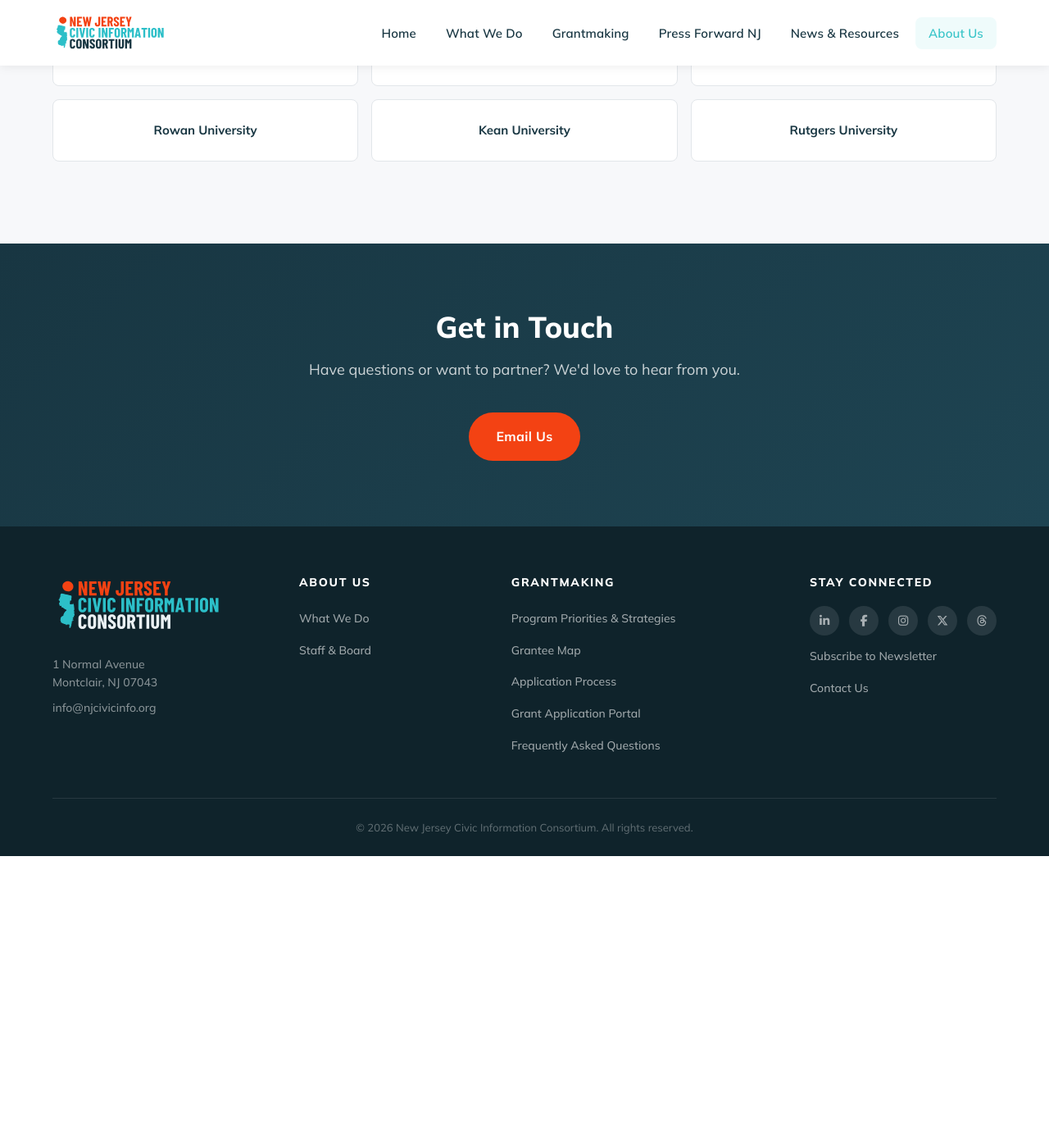
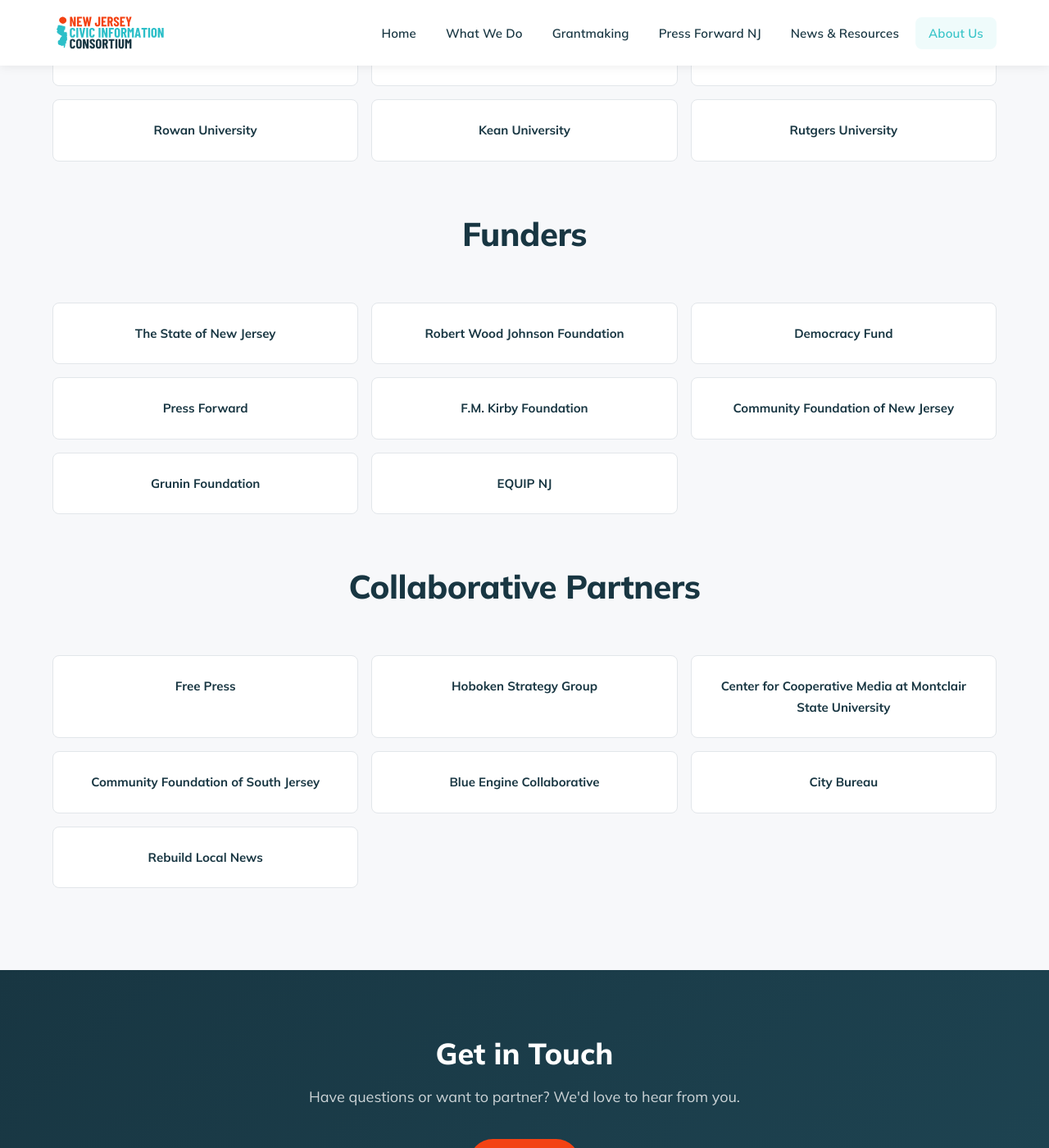
Before and after one commit to madi-mccool/njcivicinfo, a Jekyll site: the page built from docs/aboutus.md, in a window 1280 px wide and 1400 px high, scrolled down 3524 px. Shown: the whole window at 82% size. Built offline with Jekyll 4.4.1, drawn with Linux system fonts in a browser that asks for light colours; before the commit the page ends 4568 px from its top, so only the background shows below that.

Commit message:
Add 2024 financial documents and partner listings
- Add 2024 Form 990 and 2024 Audit resource cards to News & Resources page
- Add email blurb for previous years' financial documents
- Add Funders section to About Us page (8 funders)
- Add Collaborative Partners section to About Us page (7 partners)

https://claude.ai/code/session_01LGtYTwLYNdvwFEXgZsTep5

```diff
--- a/docs/aboutus.md
+++ b/docs/aboutus.md
@@ -210,6 +210,33 @@ description: "Meet the staff and board of the NJ Civic Information Consortium, a
       <div class="university-item">Kean University</div>
       <div class="university-item">Rutgers University</div>
     </div>
+
+    <div class="section-header" style="margin-top: 64px;">
+      <h2>Funders</h2>
+    </div>
+    <div class="university-grid">
+      <div class="university-item">The State of New Jersey</div>
+      <div class="university-item">Robert Wood Johnson Foundation</div>
+      <div class="university-item">Democracy Fund</div>
+      <div class="university-item">Press Forward</div>
+      <div class="university-item">F.M. Kirby Foundation</div>
+      <div class="university-item">Community Foundation of New Jersey</div>
+      <div class="university-item">Grunin Foundation</div>
+      <div class="university-item">EQUIP NJ</div>
+    </div>
+
+    <div class="section-header" style="margin-top: 64px;">
+      <h2>Collaborative Partners</h2>
+    </div>
+    <div class="university-grid">
+      <div class="university-item">Free Press</div>
+      <div class="university-item">Hoboken Strategy Group</div>
+      <div class="university-item">Center for Cooperative Media at Montclair State University</div>
+      <div class="university-item">Community Foundation of South Jersey</div>
+      <div class="university-item">Blue Engine Collaborative</div>
+      <div class="university-item">City Bureau</div>
+      <div class="university-item">Rebuild Local News</div>
+    </div>
   </div>
 </section>
 
```
Also changed, not shown: docs/news-resources.html (+20 -0 lines).
